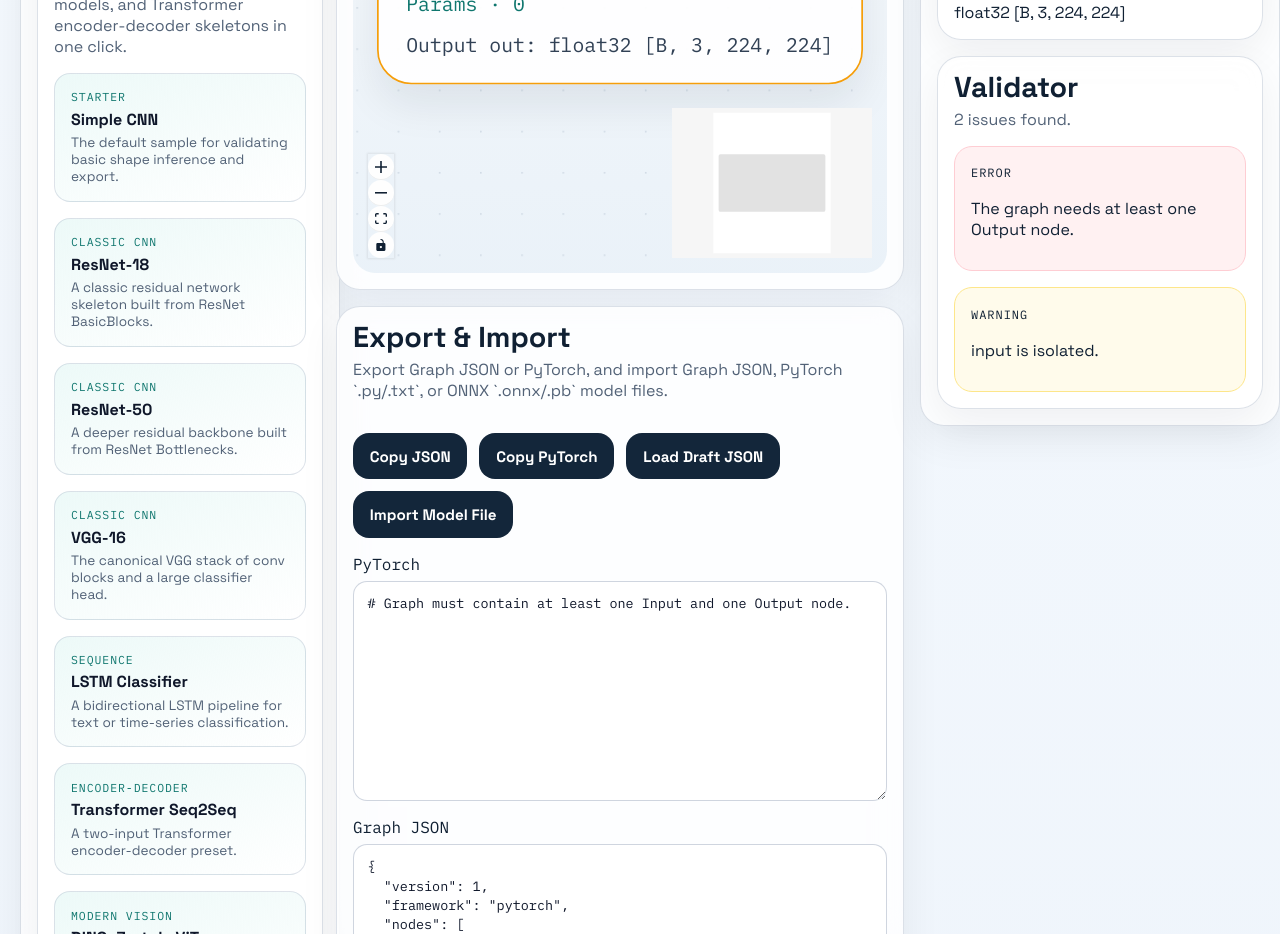
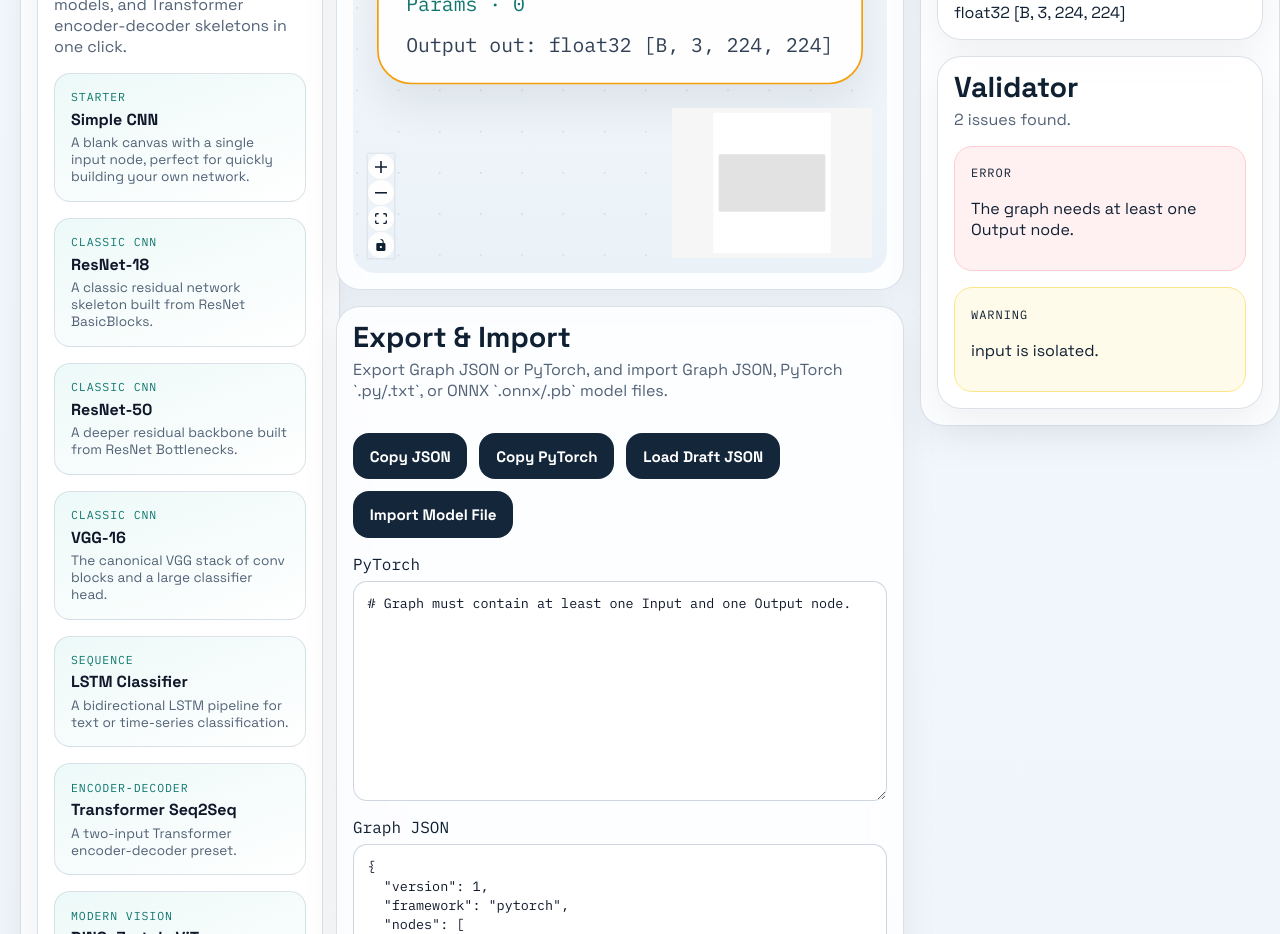
Before and after one commit to NasNeo777/NNMind, a React (Vite) app: page / in a window 1280 px wide. Shown: the part 960-1894 px from the top of the page. Built offline with nearby package versions, Linux system fonts and the light colour scheme.

Commit message:
画布要能全屏，样例要改为 只有一个输入节点

```diff
--- a/src/i18n.ts
+++ b/src/i18n.ts
@@ -127,7 +127,7 @@ const presetCopy: Record<Locale, Record<string, PresetCopy>> = {
         "simple-cnn": {
             title: "Simple CNN",
             family: "入门样例",
-            description: "默认样例，用来快速验证基础 shape 推导和导出链路。",
+            description: "包含单个输入节点的空白画布，方便快速搭建自己的网络。",
         },
         resnet18: {
             title: "ResNet-18",
@@ -164,7 +164,7 @@ const presetCopy: Record<Locale, Record<string, PresetCopy>> = {
         "simple-cnn": {
             title: "Simple CNN",
             family: "Starter",
-            description: "The default sample for validating basic shape inference and export.",
+            description: "A blank canvas with a single input node, perfect for quickly building your own network.",
         },
         resnet18: {
             title: "ResNet-18",
```
